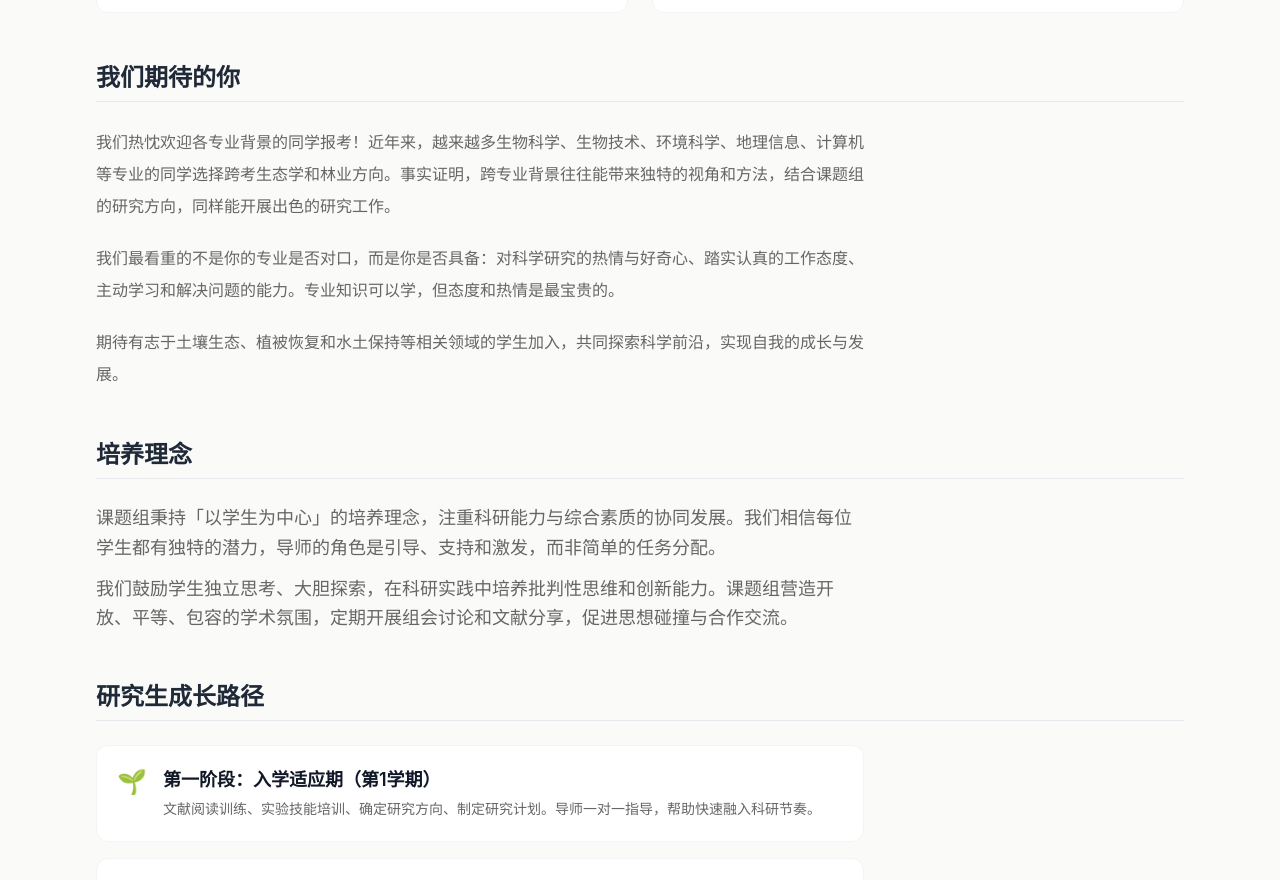
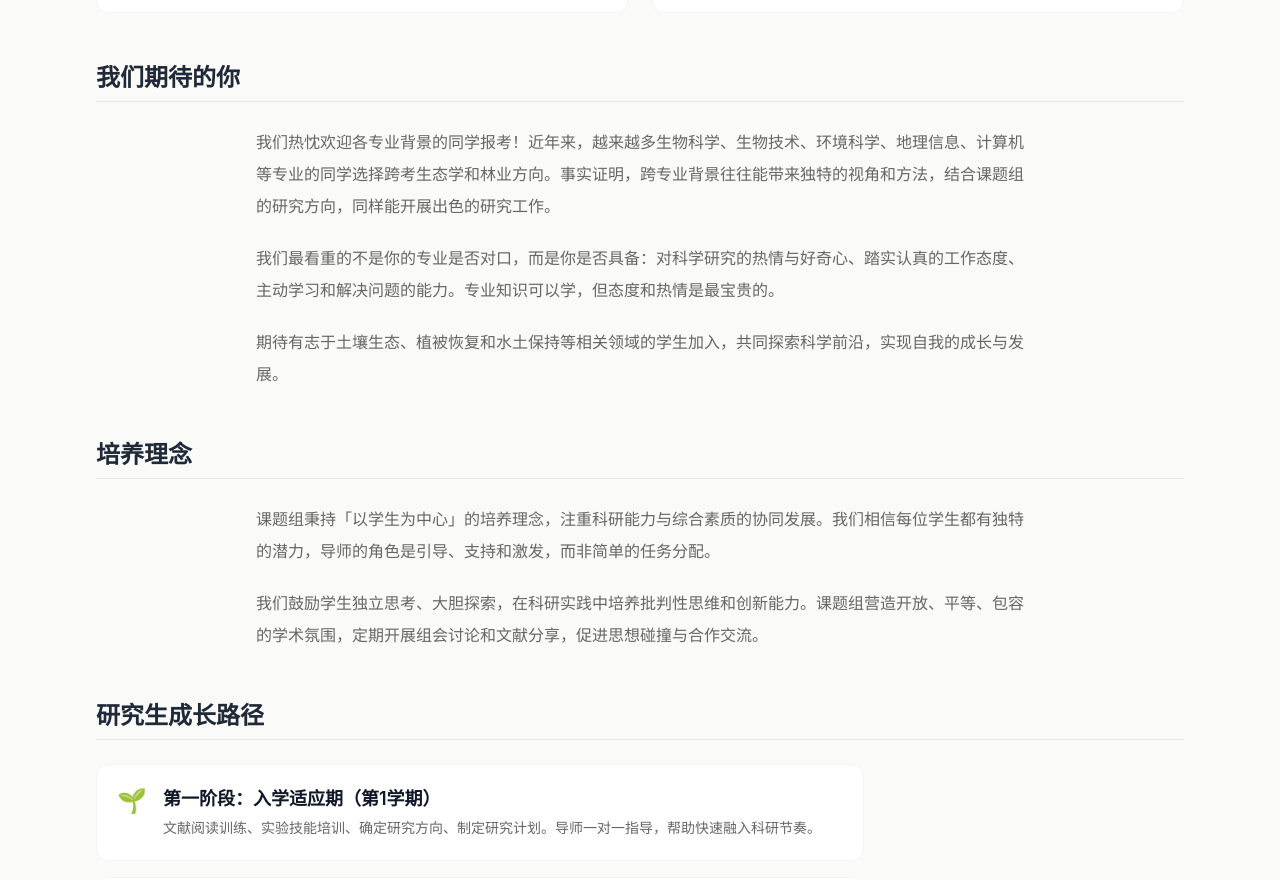
Before and after one commit to chliuhq/soil-ecology-lab, a Next.js app in the folder soil-ecology-lab/: page /joinus in a window 1280 px wide. Shown: the part 2380-3260 px from the top of the page. Built offline with nearby package versions, Linux system fonts and the light colour scheme; no server answers.

Commit message:
fix(joinus): center text sections with mx-auto and unify spacing

```diff
--- a/soil-ecology-lab/src/app/joinus/page.tsx
+++ b/soil-ecology-lab/src/app/joinus/page.tsx
@@ -250,7 +250,7 @@ export default function JoinUsPage() {
       <h2 className="text-2xl font-serif font-semibold text-gray-800 dark:text-gray-200 mb-6 border-b dark:border-gray-700 pb-2">
         {t.joinus.requirements}
       </h2>
-      <div className="max-w-3xl space-y-5 text-text-light dark:text-gray-400 leading-loose text-base">
+      <div className="max-w-3xl mx-auto space-y-5 text-text-light dark:text-gray-400 leading-loose text-base">
         <p>{lt({
           zh: "我们热忱欢迎各专业背景的同学报考！近年来，越来越多生物科学、生物技术、环境科学、地理信息、计算机等专业的同学选择跨考生态学和林业方向。事实证明，跨专业背景往往能带来独特的视角和方法，结合课题组的研究方向，同样能开展出色的研究工作。",
           en: "We warmly welcome applicants from all academic backgrounds! In recent years, more and more students from biology, biotechnology, environmental science, GIS, computer science and other fields have chosen to pursue graduate studies in ecology and forestry. Experience shows that cross-disciplinary backgrounds often bring unique perspectives and methods, enabling equally outstanding research when combined with our lab's directions."
@@ -269,7 +269,7 @@ export default function JoinUsPage() {
       <h2 className="text-2xl font-serif font-semibold text-gray-800 dark:text-gray-200 mt-12 mb-6 border-b dark:border-gray-700 pb-2">
         {lt({ zh: "培养理念", en: "Our Philosophy" })}
       </h2>
-      <div className="max-w-3xl space-y-3 text-text-light dark:text-gray-400 leading-relaxed mb-12">
+      <div className="max-w-3xl mx-auto space-y-5 text-text-light dark:text-gray-400 leading-loose text-base mb-12">
         <p>{lt({
           zh: "课题组秉持「以学生为中心」的培养理念，注重科研能力与综合素质的协同发展。我们相信每位学生都有独特的潜力，导师的角色是引导、支持和激发，而非简单的任务分配。",
           en: "Our lab upholds a student-centered philosophy, emphasizing the synergistic development of research capabilities and comprehensive qualities. We believe every student has unique potential, and the advisor's role is to guide, support, and inspire rather than simply assign tasks."
```
